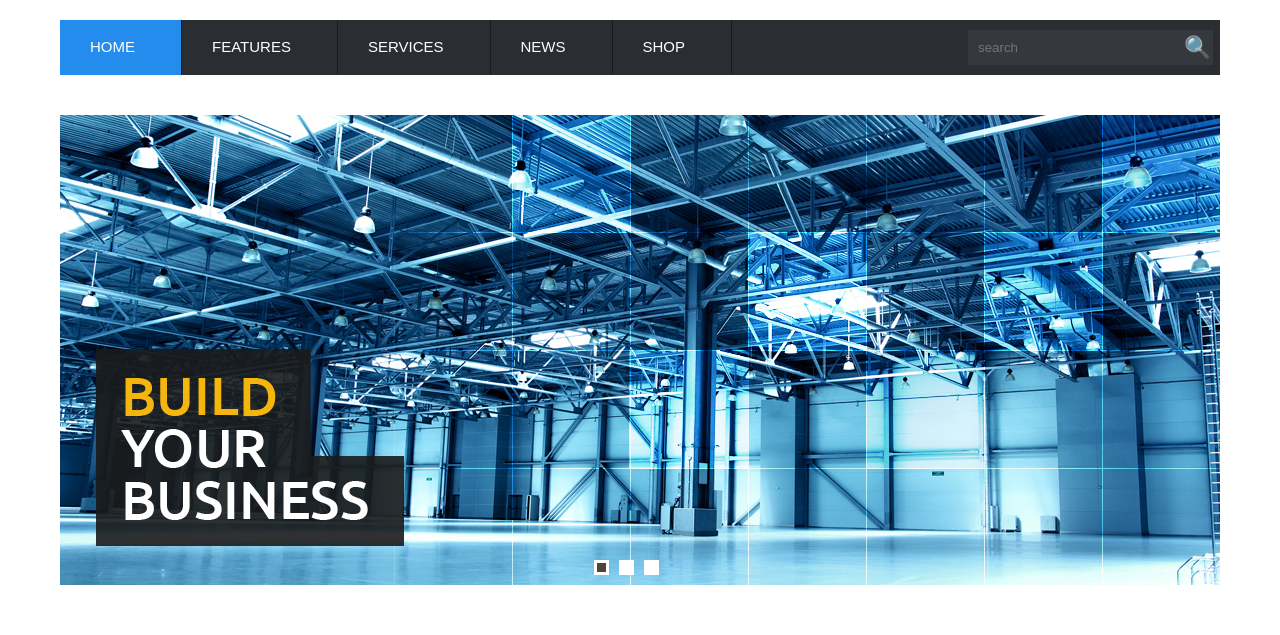
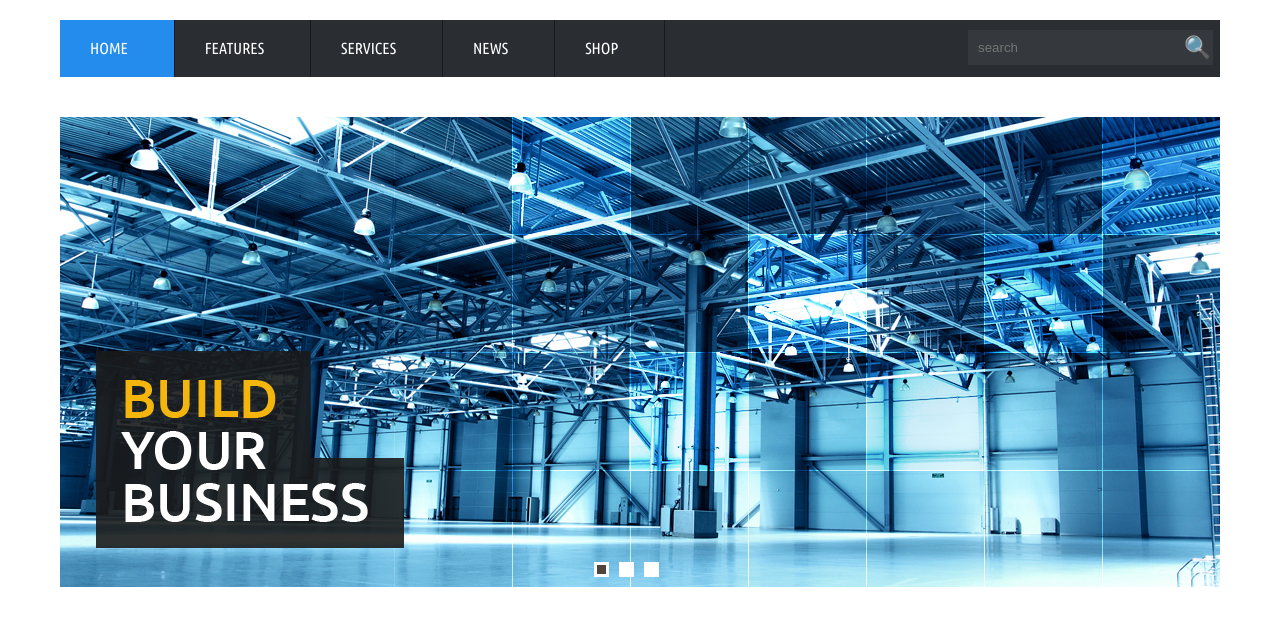
Before and after one commit to Tatyana2908/hw_js, a website: page js_module_19-20_1/index.html in a window 1280 px wide. Shown: the part 83-718 px from the top of the page. Drawn offline with nearby package versions, Linux system fonts and the light colour scheme; files that its build step writes are made by us from their sources.

Commit message:
Update _nav.scss

```diff
--- a/js_module_19-20_1/scss/partials/_nav.scss
+++ b/js_module_19-20_1/scss/partials/_nav.scss
@@ -3,7 +3,8 @@
 }
 .menu  {
   li{
-    font-size: 15px;
+    font-family: $font-extra-third;
+    font-size: $fontSize-small;
     float: left;
     border-right: 1px solid $dark;
     padding: 18px 46px 20px 30px;
```
